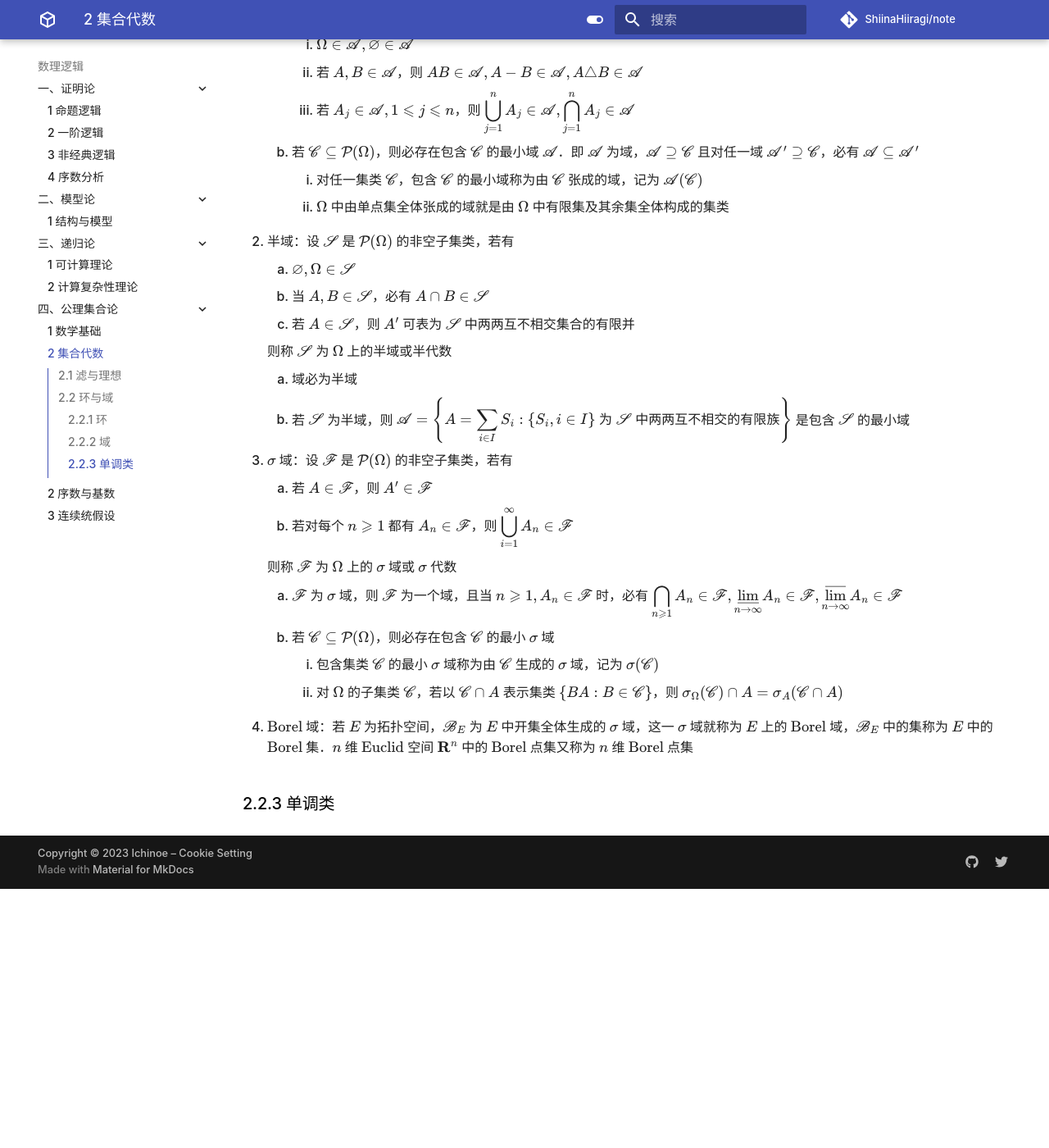
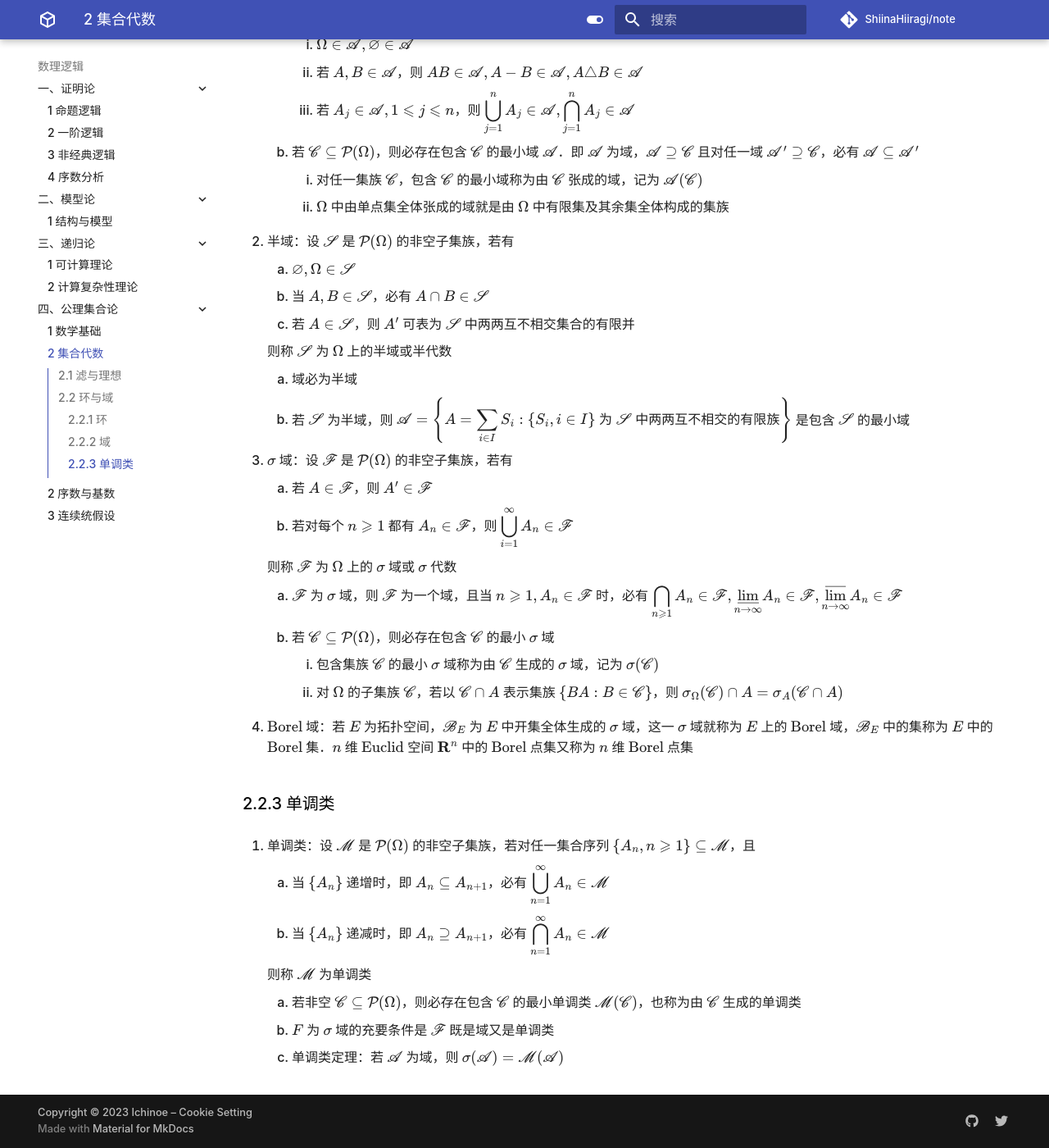
Before and after one commit to ShiinaHiiragi/note, an MkDocs documentation site: the page built from docs/logic/set/alg.md, in a window 1280 px wide and 1400 px high, scrolled down 2183 px. Shown: the whole window at 82% size. Built offline with MkDocs 1.6.1 and Material for MkDocs 9.7.7, drawn with Linux system fonts in a browser that asks for light colours; comment, search, counter and statistics services are not loaded; before the commit the page ends 3267 px from its top, so only the background shows below that; some of the changed text lies outside the part shown.

Commit message:
stage for change

```diff
--- a/docs/logic/set/alg.md
+++ b/docs/logic/set/alg.md
@@ -8,11 +8,11 @@
 
     则称 $F$ 为 $X$ 上的滤
 
-    4. 平凡滤：$F=\{X\}$ 是 $X$ 上的滤，也是 $X$ 上最小的滤且是 $X$ 上任何滤的子集，称之为平凡滤
-    5. 主滤：令 $A \subseteq X$ 非空，定义 $F=\{X \subseteq X \mid A \subseteq X\}$，则 $F$ 是 $X$ 上的滤，称之为由 $A$ 生成的 $X$ 上的主滤
-    6. 极大滤：对任意滤 $F$，如果不存在滤 $F^{\prime}$ 使得 $F \subset F^{\prime}$，则称 $F$ 为极大滤
-    7. 取无穷集 $X$，定义 $F=\{S \subseteq X \mid X-S \textsf{ 有穷}\}$，则 $F$ 是 $S$ 上的滤且不是主滤，称为 $\text{Fr}\acute{\mathrm e}\text{chet}$ 滤
-    8. 令 $\kappa$ 为无穷基数，则 $\{S \subseteq \kappa\mid |\kappa-S|<\kappa\}$ 是 $\kappa$ 上的滤
+    1. 平凡滤：$F=\{X\}$ 是 $X$ 上的滤，也是 $X$ 上最小的滤且是 $X$ 上任何滤的子集，称之为平凡滤
+    2. 主滤：令 $A \subseteq X$ 非空，定义 $F=\{X \subseteq X \mid A \subseteq X\}$，则 $F$ 是 $X$ 上的滤，称之为由 $A$ 生成的 $X$ 上的主滤
+    3. 极大滤：对任意滤 $F$，如果不存在滤 $F^{\prime}$ 使得 $F \subset F^{\prime}$，则称 $F$ 为极大滤
+    4. 取无穷集 $X$，定义 $F=\{S \subseteq X \mid X-S \textsf{ 有穷}\}$，则 $F$ 是 $S$ 上的滤且不是主滤，称为 $\text{Fr}\acute{\mathrm e}\text{chet}$ 滤
+    5. 令 $\kappa$ 为无穷基数，则 $\{S \subseteq \kappa\mid |\kappa-S|<\kappa\}$ 是 $\kappa$ 上的滤
 
 2. 理想：设 $X$ 为非空集合，$X$ 的子集族 $I \subseteq \mathcal{P}(X)$ 如果满足
     1. $\varnothing \in I$ 且 $X \notin I$
@@ -21,10 +21,10 @@
 
     则称 $I$ 为 $X$ 上的理想
 
-    4. 平凡理想：$I = \{\varnothing\}$ 是 $X$ 上的平凡理想
-    5. 主理想：对任意 $A \subseteq X$，定义 $I=\{S \mid S \subseteq A\}$，称为由 $A$ 生成的 $X$ 上的主理想
-    6. 对任意无穷集合 $X$，$X$ 的所有有穷集组成的集合族 $I$ 是 $X$ 上的理想，是 $\text{Fr}\acute{\mathrm e}\text{chet}$ 滤的对偶，称为 $\text{Fr}\acute{\mathrm e}\text{chet}$ 理想
-    7. 如果 $\kappa$ 是无穷基数，$I=\{X \subseteq \kappa\mid |X| <\kappa\}$ 是 $\kappa$ 上的理想
+    1. 平凡理想：$I = \{\varnothing\}$ 是 $X$ 上的平凡理想
+    2. 主理想：对任意 $A \subseteq X$，定义 $I=\{S \mid S \subseteq A\}$，称为由 $A$ 生成的 $X$ 上的主理想
+    3. 对任意无穷集合 $X$，$X$ 的所有有穷集组成的集合族 $I$ 是 $X$ 上的理想，是 $\text{Fr}\acute{\mathrm e}\text{chet}$ 滤的对偶，称为 $\text{Fr}\acute{\mathrm e}\text{chet}$ 理想
+    4. 如果 $\kappa$ 是无穷基数，$I=\{X \subseteq \kappa\mid |X| <\kappa\}$ 是 $\kappa$ 上的理想
 
     !!! note "滤与理想的对偶性"
         如果 $F$ 是 $X$ 上的滤，则 $I=\{X-S \mid S \in F\}$ 是 $X$ 上的理想；如果 $I$ 是 $X$ 上的理想，则 $F=\{X-S \mid S \in I\}$ 是 $S$ 上的滤
@@ -56,26 +56,26 @@
 
 ## 2.2 环与域
 ### 2.2.1 环
-1. 环：设 $\mathscr{R} \subseteq \mathcal{P}(\Omega)$ 是一个非空集类，若 $A, B \in \mathscr{R}$ 蕴含 $A - B \in \mathscr{R}$ 与 $A \cup B \in \mathscr{R}$，则称 $\mathscr{R}$ 为 $\Omega$ 上的环
-2. $\sigma$ 环：设 $\mathscr{C}$ 是 $\mathcal{P}(\Omega)$ 的非空子集类，若有
+1. 环：设 $\mathscr{R} \subseteq \mathcal{P}(\Omega)$ 是一个非空集族，若 $A, B \in \mathscr{R}$ 蕴含 $A - B \in \mathscr{R}$ 与 $A \cup B \in \mathscr{R}$，则称 $\mathscr{R}$ 为 $\Omega$ 上的环
+2. $\sigma$ 环：设 $\mathscr{C}$ 是 $\mathcal{P}(\Omega)$ 的非空子集族，若有
     1. 若 $A \in \mathscr{C}, B \in \mathscr{C}$，则 $A - B \in \mathscr{C}$
     2. 若对 $n \geqslant 1, A_{n} \in \mathscr{C}$，则 ${\displaystyle \bigcup_{n=1}^{\infty} A_{n} \in \mathscr{C}}$
 
     则称 $\mathscr{C}$ 为 $\Omega$ 上的 $\sigma$ 环
 
-    3. $\mathscr{F}$ 为 $\sigma$ 域的充要条件是 $\mathscr{F}$ 为一个包含 $\Omega$ 的 $\sigma$ 环
-    4. 在 $\sigma$ 环中，对可列集合序列的交集、上限、下限运算也是封闭的
+    1. $\mathscr{F}$ 为 $\sigma$ 域的充要条件是 $\mathscr{F}$ 为一个包含 $\Omega$ 的 $\sigma$ 环
+    2. 在 $\sigma$ 环中，对可列集合序列的交集、上限、下限运算也是封闭的
 
 ### 2.2.2 域
-1. 域：设 $\mathscr{A} \subseteq \mathcal{P}(\Omega)$ 是一个非空集类，若 $A, B \in \mathscr{A}$ 蕴含 $A' \in \mathscr{A}$ 与 $A \cup B \in \mathscr{A}$，则称 $\mathscr{A}$ 为 $\Omega$ 上的域或代数
+1. 域：设 $\mathscr{A} \subseteq \mathcal{P}(\Omega)$ 是一个非空集族，若 $A, B \in \mathscr{A}$ 蕴含 $A' \in \mathscr{A}$ 与 $A \cup B \in \mathscr{A}$，则称 $\mathscr{A}$ 为 $\Omega$ 上的域或代数
     1. 设 $\mathscr{A}$ 是域，则有
         1. $\Omega \in \mathscr{A}, \varnothing \in \mathscr{A}$
         2. 若 $A, B \in \mathscr{A}$，则 $A B \in \mathscr{A}, A - B \in \mathscr{A}, A \triangle B \in \mathscr{A}$
         3. 若 $A_{j} \in \mathscr{A}, 1 \leqslant j \leqslant n$，则 ${\displaystyle \bigcup_{j=1}^{n} A_{j} \in \mathscr{A}, \bigcap_{j=1}^{n} A_{j} \in \mathscr{A}}$
     2. 若 $\mathscr{C} \subseteq \mathcal{P}(\Omega)$，则必存在包含 $\mathscr{C}$ 的最小域 $\mathscr{A}$．即 $\mathscr{A}$ 为域，$\mathscr{A} \supseteq \mathscr{C}$ 且对任一域 $\mathscr{A}^{\prime} \supseteq \mathscr{C}$，必有 $\mathscr{A} \subseteq \mathscr{A}^{\prime}$
-        1. 对任一集类 $\mathscr{C}$，包含 $\mathscr{C}$ 的最小域称为由 $\mathscr{C}$ 张成的域，记为 $\mathscr{A}(\mathscr{C})$
-        2. $\Omega$ 中由单点集全体张成的域就是由 $\Omega$ 中有限集及其余集全体构成的集类
-2. 半域：设 $\mathscr{S}$ 是 $\mathcal{P}(\Omega)$ 的非空子集类，若有
+        1. 对任一集族 $\mathscr{C}$，包含 $\mathscr{C}$ 的最小域称为由 $\mathscr{C}$ 张成的域，记为 $\mathscr{A}(\mathscr{C})$
+        2. $\Omega$ 中由单点集全体张成的域就是由 $\Omega$ 中有限集及其余集全体构成的集族
+2. 半域：设 $\mathscr{S}$ 是 $\mathcal{P}(\Omega)$ 的非空子集族，若有
     1. $\varnothing, \Omega \in \mathscr{S}$
     2. 当 $A, B \in \mathscr{S}$，必有 $A \cap B \in \mathscr{S}$
     3. 若 $A \in \mathscr{S}$，则 $A'$ 可表为 $\mathscr{S}$ 中两两互不相交集合的有限并
@@ -85,7 +85,7 @@
     1. 域必为半域
     2. 若 $\mathscr{S}$ 为半域，则 ${\displaystyle \mathscr{A}=\left\{A=\sum_{i \in I} S_{i}:\left\{S_{i}, i \in I\right\} \textsf{ 为 } \mathscr{S} \textsf{ 中两两互不相交的有限族}\right\}}$ 是包含 $\mathscr{S}$ 的最小域
 
-3. $\sigma$ 域：设 $\mathscr{F}$ 是 $\mathcal{P}(\Omega)$ 的非空子集类，若有
+3. $\sigma$ 域：设 $\mathscr{F}$ 是 $\mathcal{P}(\Omega)$ 的非空子集族，若有
     1. 若 $A \in \mathscr{F}$，则 $A' \in \mathscr{F}$
     2. 若对每个 $n \geqslant 1$ 都有 $A_{n} \in \mathscr{F}$，则 ${\displaystyle \bigcup_{i=1}^{\infty} A_{n} \in \mathscr{F}}$
 
@@ -93,9 +93,18 @@
 
     1. $\mathscr{F}$ 为 $\sigma$ 域，则 $\mathscr{F}$ 为一个域，且当 $n \geqslant 1, A_{n} \in \mathscr{F}$ 时，必有 ${\displaystyle \bigcap_{n \geqslant 1} A_{n} \in \mathscr{F}, \varliminf_{n \rightarrow \infty} A_{n} \in \mathscr{F}, \varlimsup_{{n \rightarrow \infty}} A_{n} \in \mathscr{F}}$
     2. 若 $\mathscr{C} \subseteq \mathcal{P}(\Omega)$，则必存在包含 $\mathscr{C}$ 的最小 $\sigma$ 域
-        1. 包含集类 $\mathscr{C}$ 的最小 $\sigma$ 域称为由 $\mathscr{C}$ 生成的 $\sigma$ 域，记为 $\sigma(\mathscr{C})$
-        2. 对 $\Omega$ 的子集类 $\mathscr{C}$，若以 $\mathscr{C} \cap A$ 表示集类 $\{B A: B \in \mathscr{C}\}$，则 $\sigma_{\Omega}(\mathscr{C}) \cap A=\sigma_{A}(\mathscr{C} \cap A)$
+        1. 包含集族 $\mathscr{C}$ 的最小 $\sigma$ 域称为由 $\mathscr{C}$ 生成的 $\sigma$ 域，记为 $\sigma(\mathscr{C})$
+        2. 对 $\Omega$ 的子集族 $\mathscr{C}$，若以 $\mathscr{C} \cap A$ 表示集族 $\{B A: B \in \mathscr{C}\}$，则 $\sigma_{\Omega}(\mathscr{C}) \cap A=\sigma_{A}(\mathscr{C} \cap A)$
 
 4. $\text{Borel}$ 域：若 $E$ 为拓扑空间，$\mathscr{B}_{E}$ 为 $E$ 中开集全体生成的 $\sigma$ 域，这一 $\sigma$ 域就称为 $E$ 上的 $\text{Borel}$ 域，$\mathscr{B}_{E}$ 中的集称为 $E$ 中的 $\text{Borel}$ 集．$n$ 维 $\text{Euclid}$ 空间 $\mathbf{R}^{n}$ 中的 $\text{Borel}$ 点集又称为 $n$ 维 $\text{Borel}$ 点集
 
 ### 2.2.3 单调类
+1. 单调类：设 $\mathscr{M}$ 是 $\mathcal{P}(\Omega)$ 的非空子集族，若对任一集合序列 $\{A_{n}, n \geqslant 1\} \subseteq \mathscr{M}$，且
+    1. 当 $\left\{A_{n}\right\}$ 递增时，即 $A_{n} \subseteq A_{n+1}$，必有 ${\displaystyle \bigcup_{n=1}^{\infty} A_{n} \in \mathscr{M}}$
+    2. 当 $\left\{A_{n}\right\}$ 递减时，即 $A_{n} \supseteq A_{n+1}$，必有 ${\displaystyle \bigcap_{n=1}^{\infty} A_{n} \in \mathscr{M}}$
+
+    则称 $\mathscr{M}$ 为单调类
+
+    1. 若非空 $\mathscr{C} \subseteq \mathcal{P}(\Omega)$，则必存在包含 $\mathscr{C}$ 的最小单调类 $\mathscr{M}(\mathscr{C})$，也称为由 $\mathscr{C}$ 生成的单调类
+    2. $F$ 为 $\sigma$ 域的充要条件是 $\mathscr{F}$ 既是域又是单调类
+    3. 单调类定理：若 $\mathscr{A}$ 为域，则 $\sigma(\mathscr{A})=\mathscr{M}(\mathscr{A})$
```
Also changed, not shown: docs/anly/real/ms.md (+1 -1 lines), docs/intro/toc.md (+0 -2 lines).
